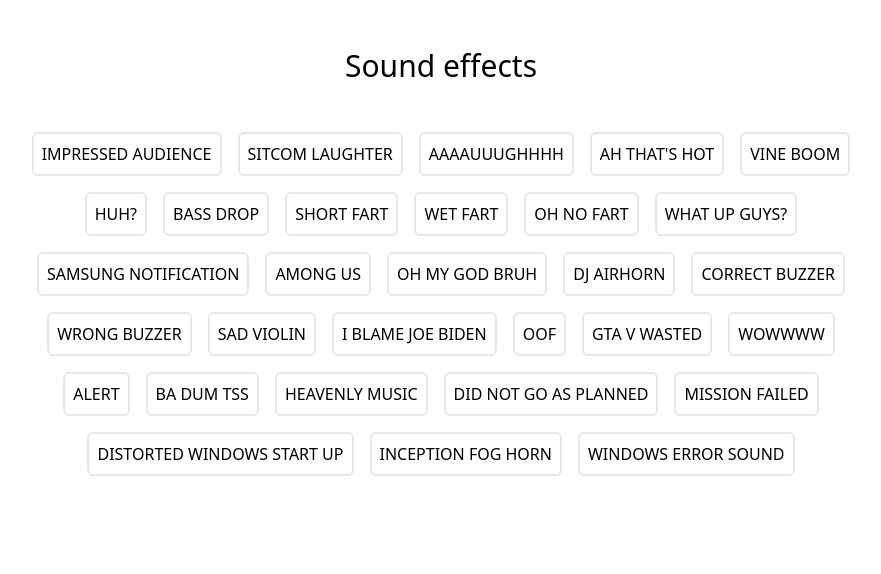
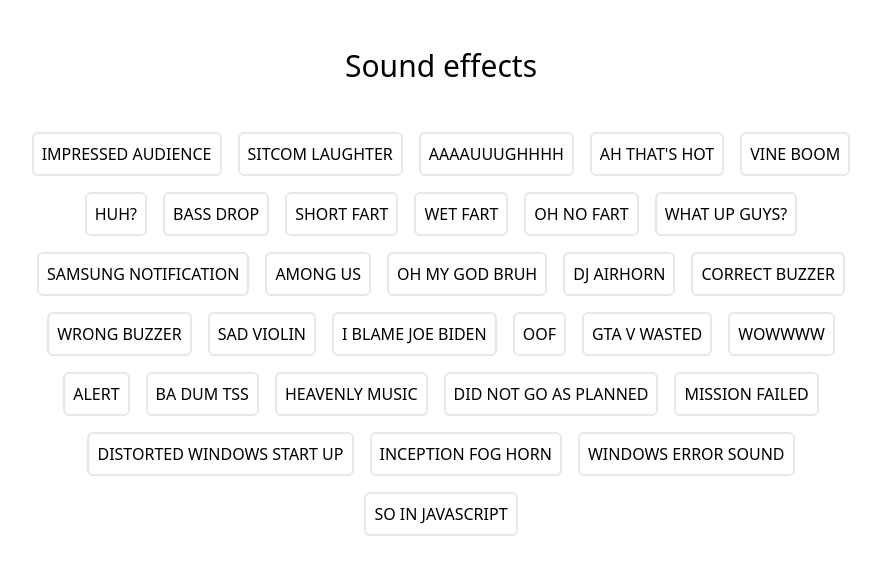
Before and after one commit to iamvetle/sound-effects, a Nuxt app: page / in a window 1280 px wide. Shown: the top 574 px of the page, without its empty margins (199-1080 px from the left). Built offline with nearby package versions, Linux system fonts and the light colour scheme.

Commit message:
Add new sound effect, 'so in javascript'.

```diff
--- a/assets/listOfSoundeffects.ts
+++ b/assets/listOfSoundeffects.ts
@@ -155,6 +155,10 @@ const listOfSoundeffects: SoundEffect[] = [
 		title: "Windows error sound",
 		src: "windows-error-sound.mp3",
 	},
+	{
+		title: "So in javascript",
+		src: "plain-so-in-javascript.mp3",
+	},
 ];
 
 export default listOfSoundeffects;
```
Also changed, not shown: 1 other file (tests, documents, lock files or other folders).
